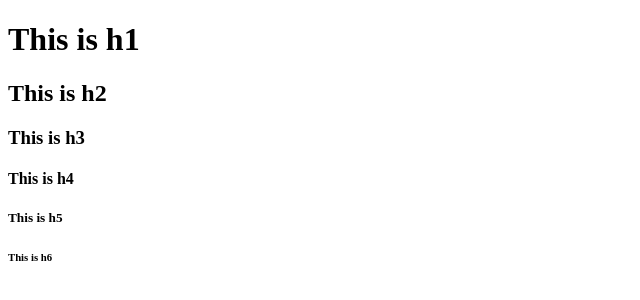
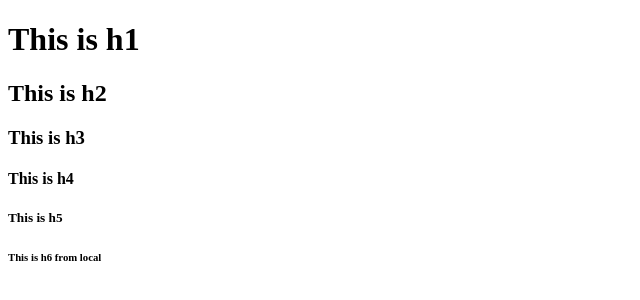
Before and after one commit to Npvpr/CS50, a plain HTML site: page index.html in a window 1280 px wide. Shown: the full height of the page, 0-640 px from the left. Drawn offline with Linux system fonts and the light colour scheme.

Commit message:
merge test

```diff
--- a/index.html
+++ b/index.html
@@ -11,6 +11,6 @@
 	<h3>This is h3</h3>
 	<h4>This is h4</h4>
 	<h5>This is h5</h5>
-	<h6>This is h6</h6>
+	<h6>This is h6 from local</h6>
 </body>
 </html>
```
